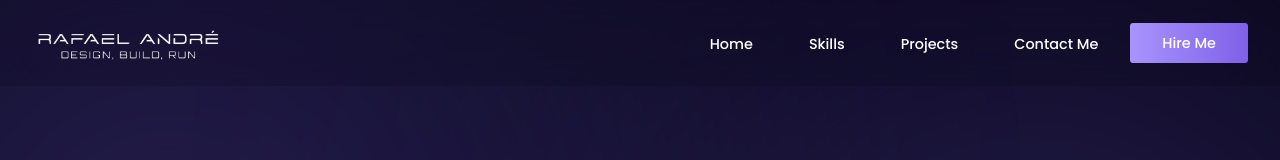
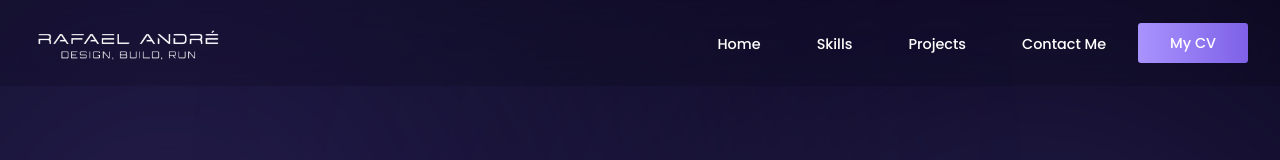
Before and after one commit to kromenz/webport, a React (Create React App) app: page / in a window 1280 px wide. Shown: the top 160 px of the page. Built offline with nearby package versions, Linux system fonts and the light colour scheme.

Commit message:
cv to new tab finished

```diff
--- a/src/components/navbar/navbar.jsx
+++ b/src/components/navbar/navbar.jsx
@@ -1,11 +1,16 @@
 import React, { useState } from "react";
 import "./navbar.css";
 import MobileNav from "./MobileNav/MobileNav";
+import PDF from "../../CV.pdf";
 
 const Navbar = () => {
   const [openMenu, setOpenMenu] = useState(false);
   const toggleMenu = () => {
     setOpenMenu(!openMenu);
+  };
+
+  const openPDF = () => {
+    window.open(PDF, "_blank");
   };
 
   return (
@@ -28,8 +33,9 @@ const Navbar = () => {
             <li>
               <a className="menu-item">Contact Me</a>
             </li>
-            <button className="contact-btn" onClick={() => {}}>
-              Hire Me
+
+            <button className="contact-btn" onClick={openPDF}>
+              My CV
             </button>
           </ul>
           <button className="menu-btn" onClick={toggleMenu}>
```
Also changed, not shown: 1 other file (tests, documents, lock files or other folders).
